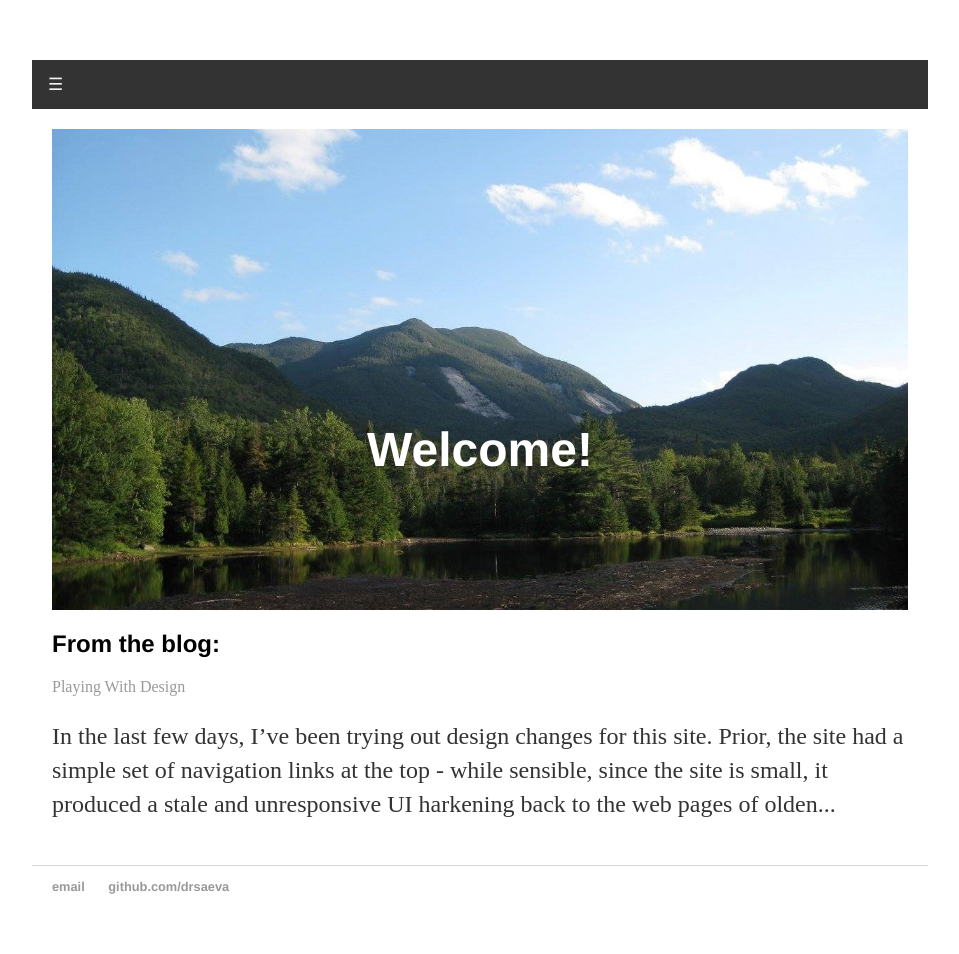
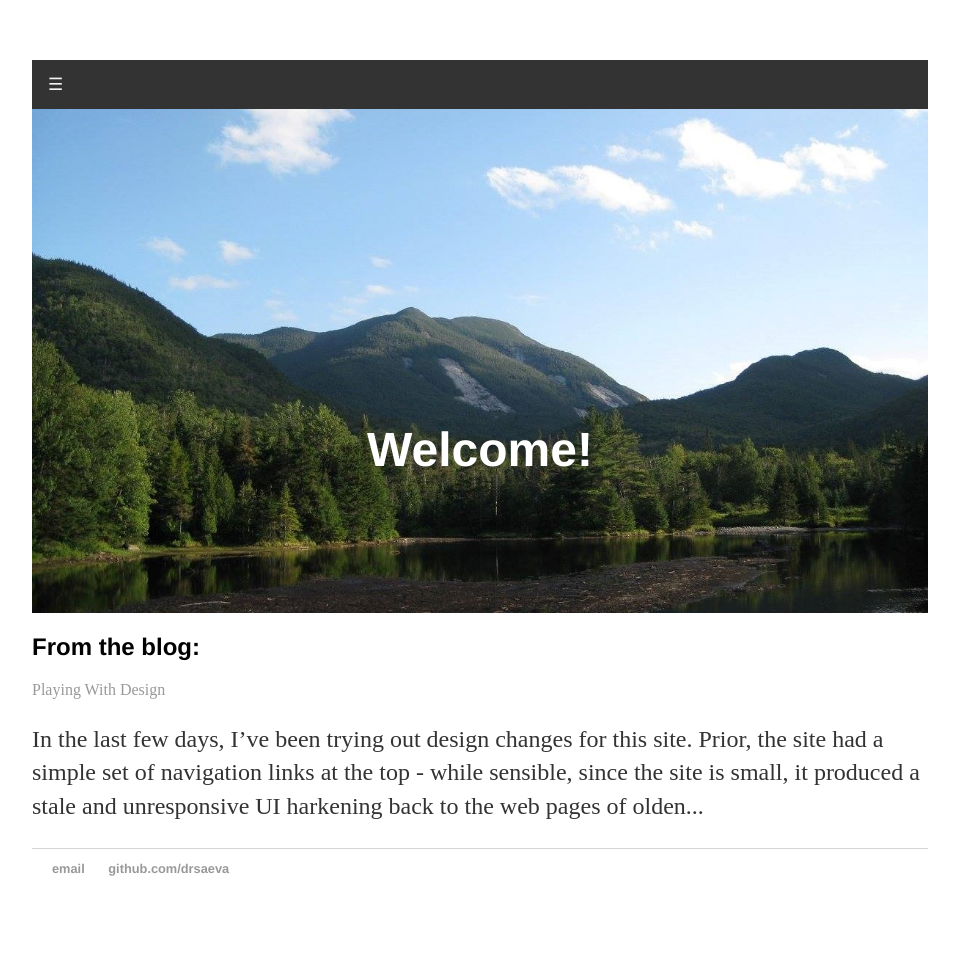
Before and after one commit to drsaeva/drsaeva.github.io, a Jekyll site: the page built from index.html, in a window 1280 px wide. Shown: the whole page, without its empty margins (160-1119 px from the left). Built offline with Jekyll 4.4.1, drawn with Linux system fonts in a browser that asks for light colours.

Commit message:
Update main.css

```diff
--- a/css/main.css
+++ b/css/main.css
@@ -89,10 +89,10 @@ ul.posts li {
 }
 
 /* Style page content - use this if you want to push the page content to the right when you open the side navigation */
-#main {
+/*#main {
     transition: margin-left .5s;
     padding: 20px;
-}
+}*/
 
 /* On smaller screens, where height is less than 450px, change the style of the sidenav (less padding and a smaller font size) */
 @media screen and (max-height: 450px) {
```
